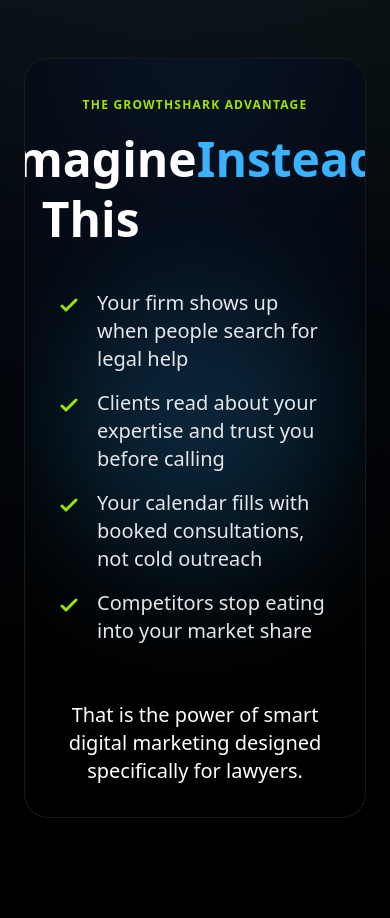
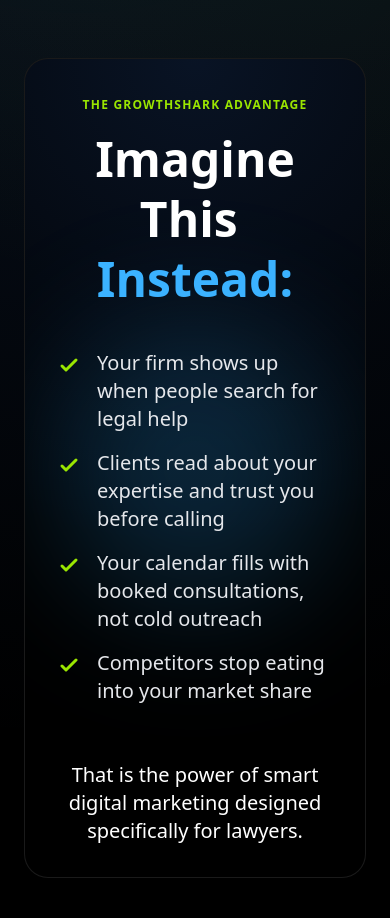
Before and after one commit to Subhra0007/Growth-Shark, a React (Vite) app in the folder FrontEnd/: page /lawyer in a window 390 px wide. Shown: the part 1120-2038 px from the top of the page. Built offline with nearby package versions, Linux system fonts and the light colour scheme; no server answers.

Commit message:
10-12 16:10

```diff
--- a/FrontEnd/src/pages/CampaignLawFirms.jsx
+++ b/FrontEnd/src/pages/CampaignLawFirms.jsx
@@ -150,8 +150,12 @@ export default function CampaignLawFirms() {
 
                 {/* Title: Imagine This Instead: - Red Circle: Center align and in a single line, don't use <br> before "instead" */}
                 <h3 className="text-5xl md:text-6xl font-bold leading-tight flex flex-col justify-center items-center">
-                  <span className="flex">
+                  <span className=" hidden lg:block">
                     Imagine This&nbsp;
+                    <span className="text-[#3bb2ff]">Instead:</span> {/* Yellow Circle: The "Instead" should be in blue */}
+                  </span>
+                   <span className=" lg:hidden block">
+                    Imagine This&nbsp;<br/>
                     <span className="text-[#3bb2ff]">Instead:</span> {/* Yellow Circle: The "Instead" should be in blue */}
                   </span>
                 </h3>
```
